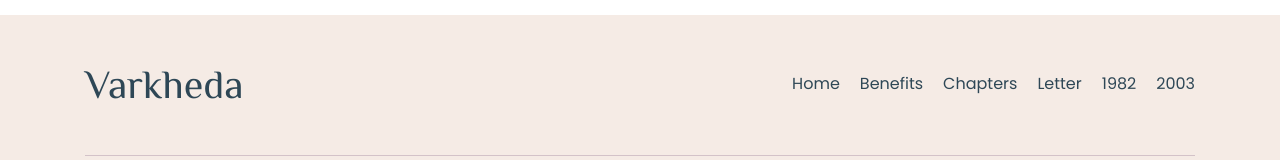
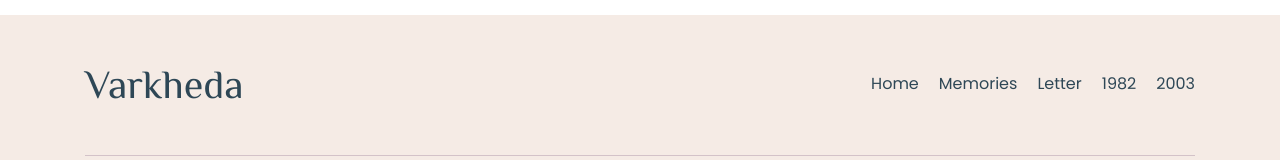
Before and after one commit to viraj7066/Varkheda, a plain HTML site: page index.html in a window 1280 px wide. Shown: the part 4543-4703 px from the top of the page. Drawn offline with nearby package versions, Linux system fonts and the light colour scheme.

Commit message:
Update index.html

```diff
--- a/index.html
+++ b/index.html
@@ -1140,12 +1140,10 @@
               <a href="#" class="footer-link">Home</a>
             </li>
 
-            <li>
-              <a href="#" class="footer-link">Benefits</a>
-            </li>
+
 
             <li>
-              <a href="#" class="footer-link">Chapters</a>
+              <a href="#" class="footer-link">Memories</a>
             </li>
 
             <li>
```
